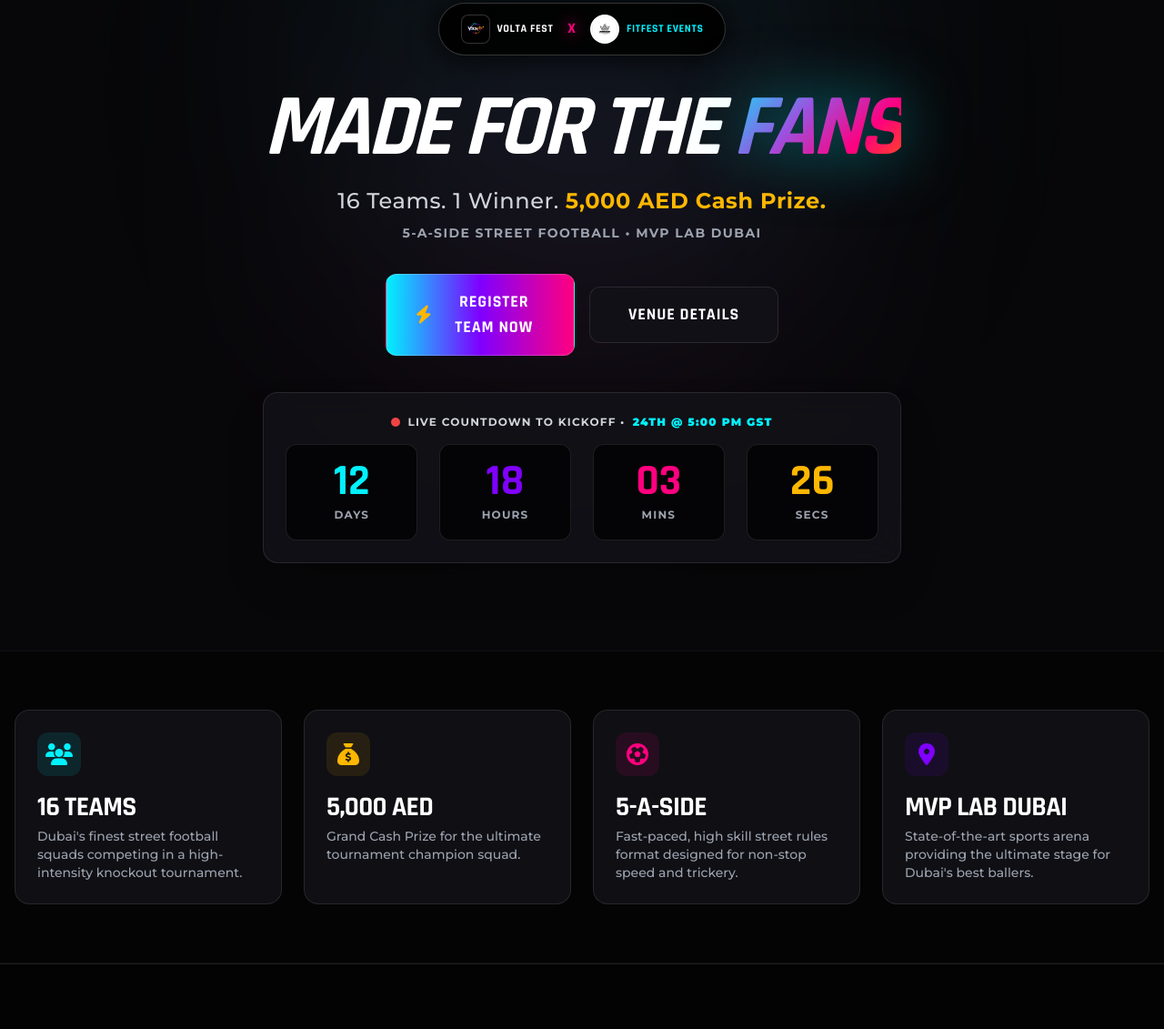
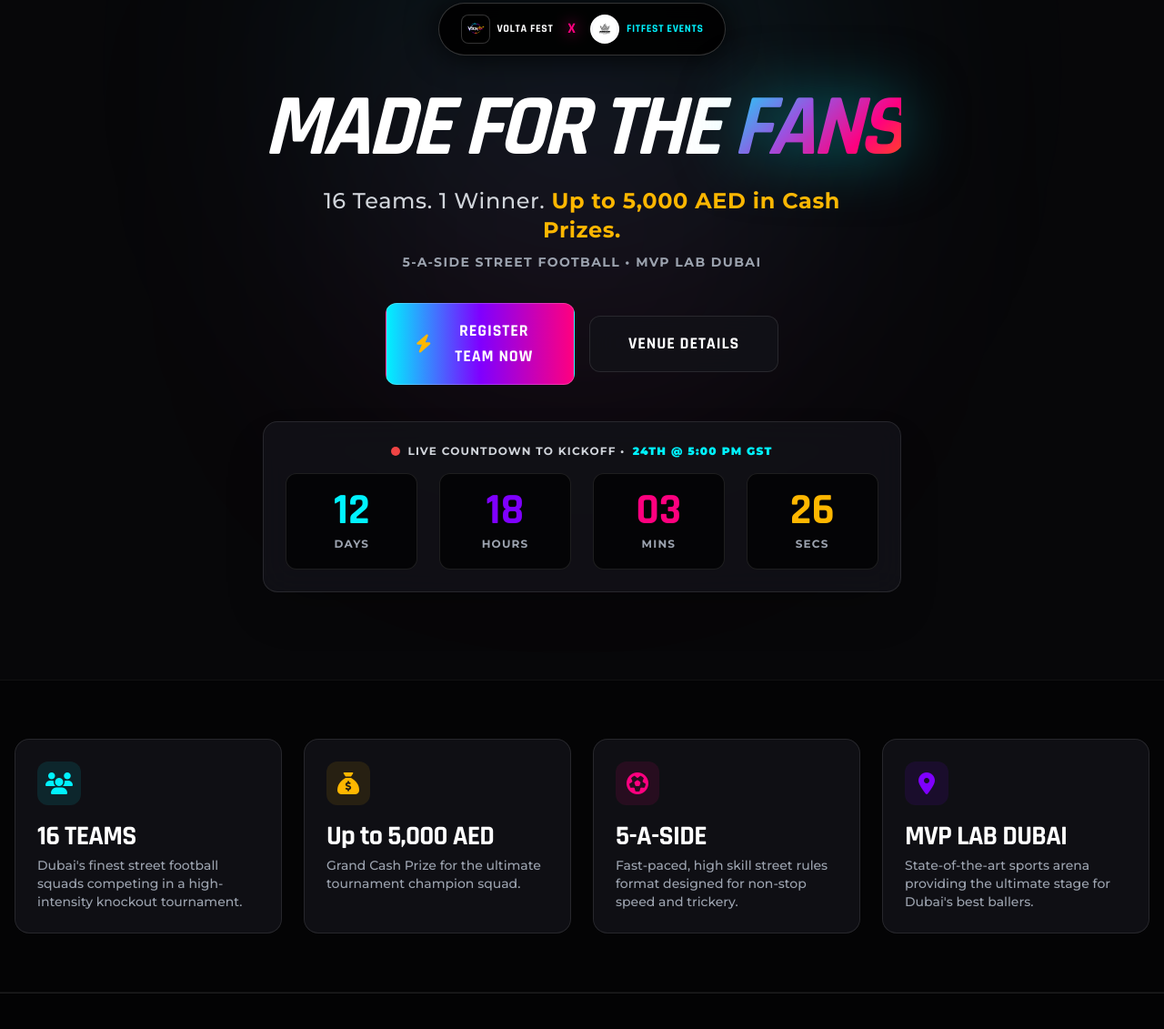
Before and after one commit to yasohatemaly-maker/voltafest, a plain HTML site: page index.html in a window 1280 px wide. Shown: the part 141-1272 px from the top of the page at 91% size. Drawn offline with nearby package versions, Linux system fonts and the light colour scheme.

Commit message:
Update index.html

```diff
--- a/index.html
+++ b/index.html
@@ -209,7 +209,7 @@
             </h1>
 
             <p class="text-base sm:text-2xl text-gray-300 font-medium max-w-2xl mx-auto mb-8 tracking-wide px-2">
-                16 Teams. 1 Winner. <span class="text-volta-yellow font-bold">5,000 AED Cash Prize.</span>
+                16 Teams. 1 Winner. <span class="text-volta-yellow font-bold">Up to 5,000 AED in Cash Prizes.</span>
                 <br>
                 <span class="text-xs sm:text-sm uppercase tracking-widest text-gray-400 font-bold mt-1 inline-block">5-a-Side Street Football • MVP LAB DUBAI</span>
             </p>
@@ -269,7 +269,7 @@
                     <div class="w-12 h-12 rounded-xl bg-volta-yellow/10 text-volta-yellow flex items-center justify-center text-2xl mb-4 font-black">
                         <i class="fa-solid fa-sack-dollar"></i>
                     </div>
-                    <h3 class="text-3xl font-black font-tech tracking-tight text-white mb-1">5,000 AED</h3>
+                    <h3 class="text-3xl font-black font-tech tracking-tight text-white mb-1">Up to 5,000 AED</h3>
                     <p class="text-sm text-gray-400 font-medium">Grand Cash Prize for the ultimate tournament champion squad.</p>
                 </div>
 
```
